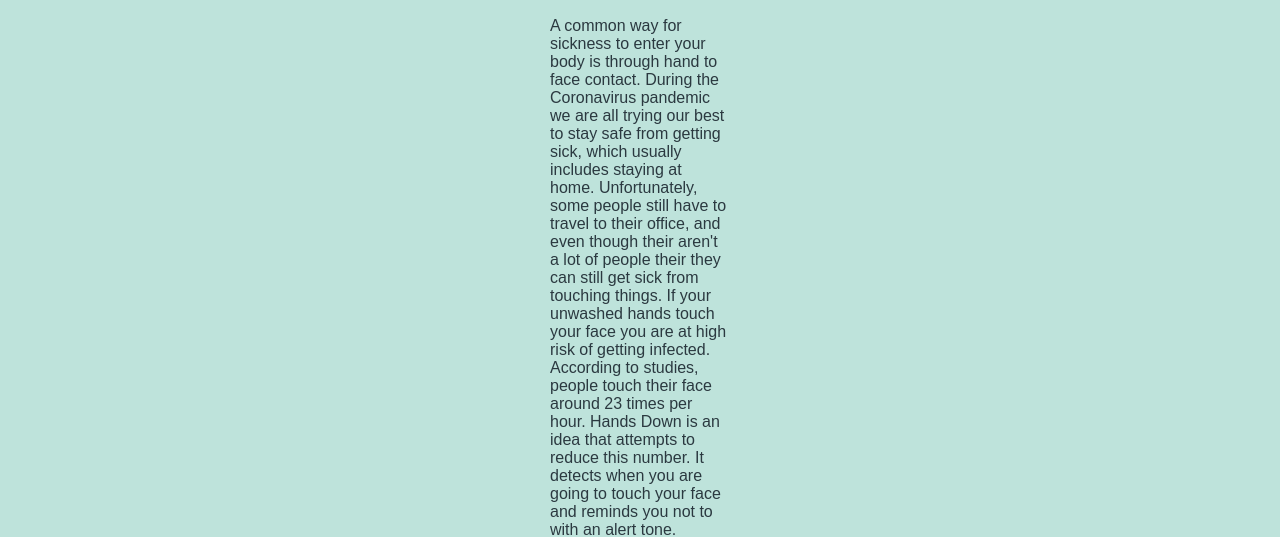
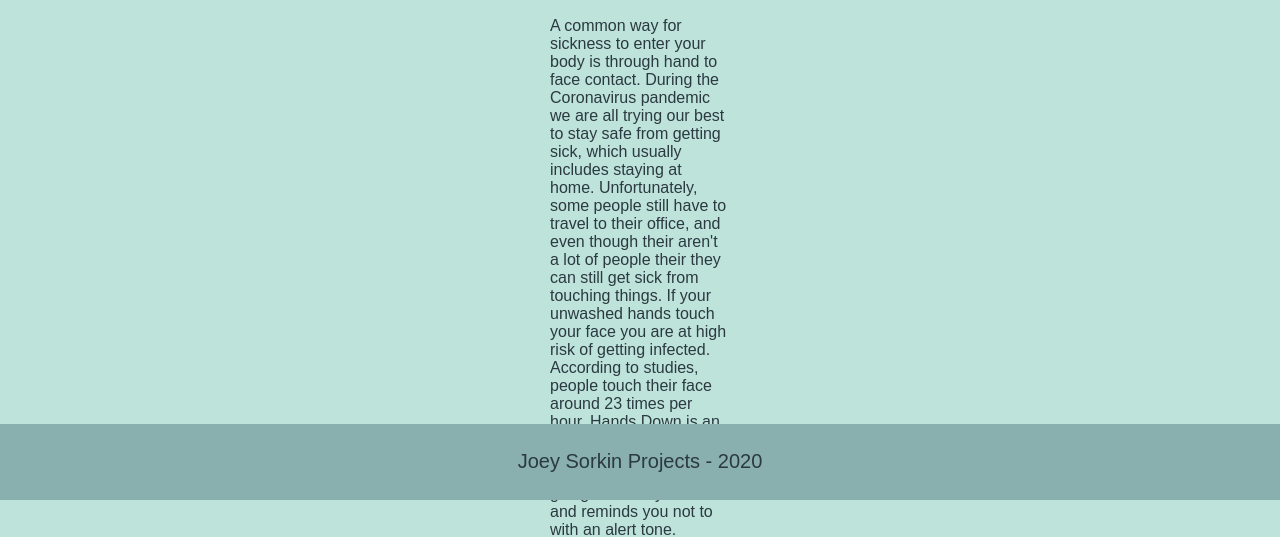
Before and after one commit to JoeySorkin/handsdown, a plain HTML site: page public/works.html in a window 1280 px wide. Shown: the part 300-837 px from the top of the page. Drawn offline with Linux system fonts and the light colour scheme; a web font is replaced by a local one.

Commit message:
added footer

```diff
--- a/public/style.css
+++ b/public/style.css
@@ -94,7 +94,26 @@
   transition-property: all;
   fill: var(--hue);
 }
+footer {
+  position: absolute;
+  bottom: 0px;
+  width: 100%;
+  font-style: normal;
+  padding: 0px;
+  height: 76px;
+  font-size: 20px;
+  text-align: none;
+  justify-content: center;
+  background-color: var(--darkcyan);
+  line-height: 75px;
+}
+#footerstick {
+  position: sticky;
+}
 
+.footer {
+  margin-top: 15;
+}
 nav {
   font-style: normal;
   padding: 0px;
--- a/public/works.html
+++ b/public/works.html
@@ -74,5 +74,13 @@
         <a href="https://github.com/JoeySorkin/handsdown">this github link</a>.
       </p>
     </div>
+    <footer id="footerstick">
+      <a
+        href="https://github.com/JoeySorkin"
+        style="text-decoration: none; color: var(--black);"
+      >
+        <span class="footer">Joey Sorkin Projects - 2020</span></a
+      >
+    </footer>
   </body>
 </html>
```
Also changed, not shown: public/index.html (+8 -0 lines).
